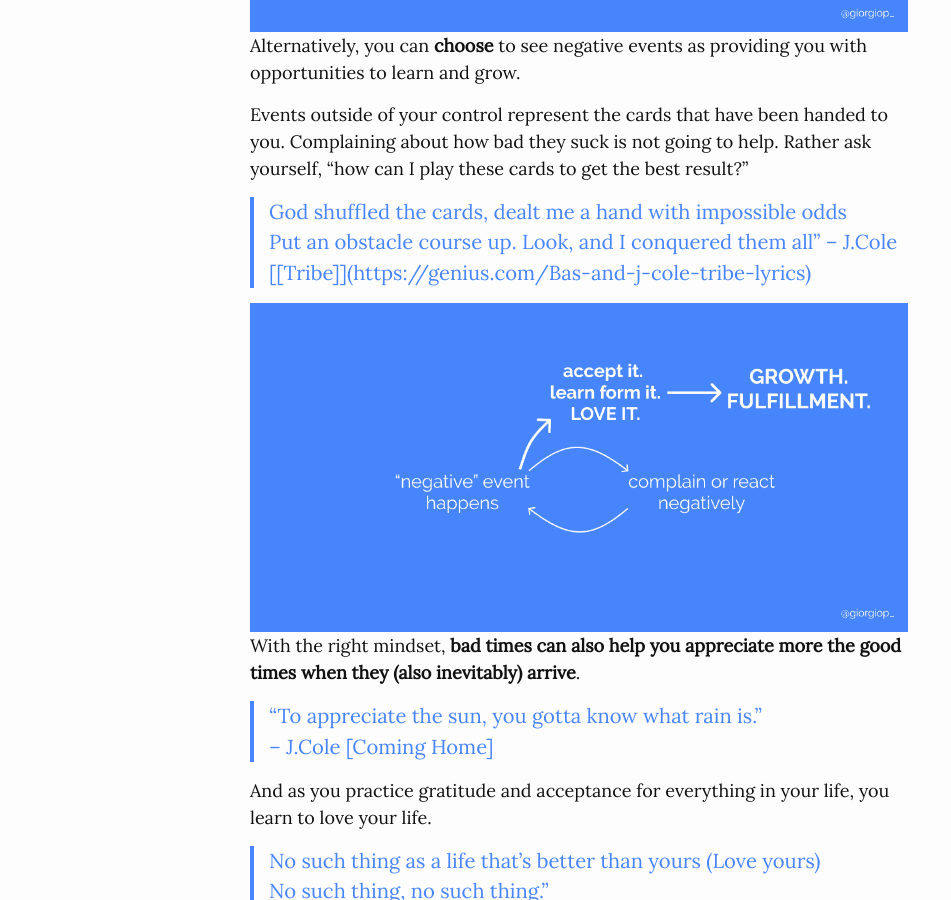
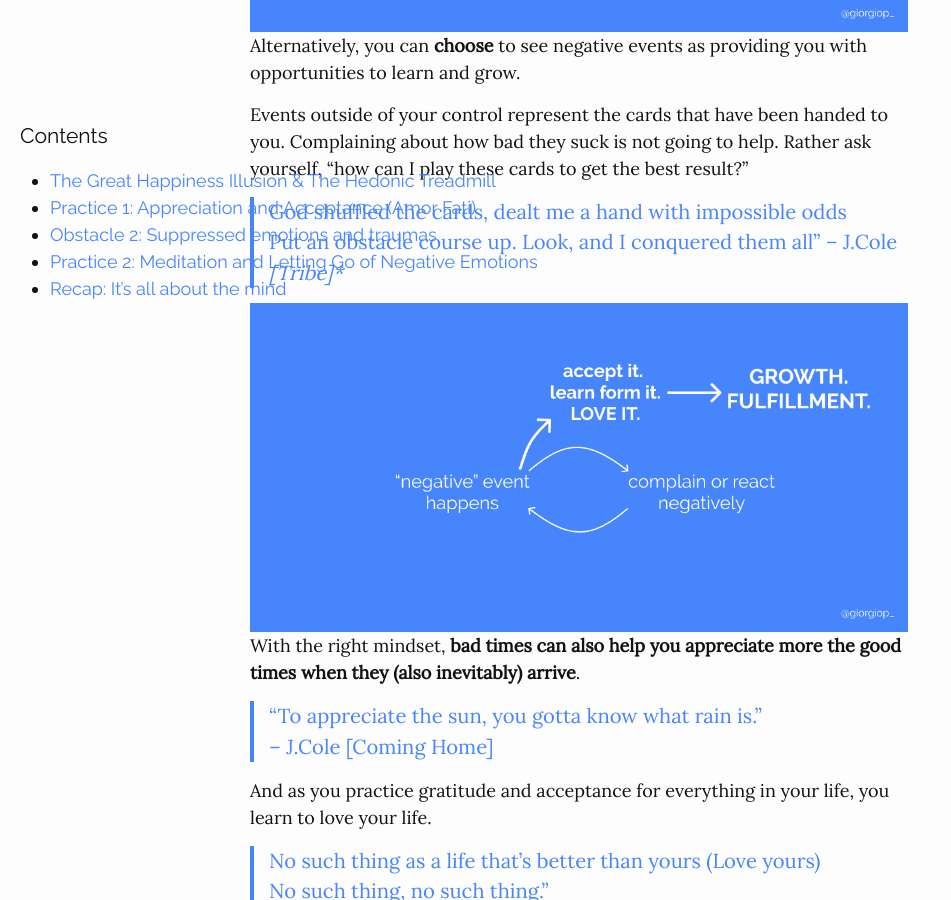
Before and after one commit to giorgiop94/giorgio-blog, a Jekyll site: the page built from _blog/writing/cole.md, in a window 1280 px wide and 900 px high, scrolled down 4034 px. Shown: the whole window, without its empty margins (0-951 px from the left). Built offline with Jekyll 4.4.1, drawn with Linux system fonts in a browser that asks for light colours; the table of contents is made by our own code; some of the changed lines change nothing that is shown; some of the changed text lies outside the part shown.

Commit message:
fix cole post + adjust script for TOC

```diff
--- a/_blog/writing/cole.md
+++ b/_blog/writing/cole.md
@@ -117,7 +117,7 @@ Events outside of your control represent the cards that have been handed to you.
 
 
 > *God shuffled the cards, dealt me a hand with impossible odds\
-> Put an obstacle course up. Look, and I conquered them all”* *– J.Cole* [*[*](https://genius.com/Bas-and-j-cole-tribe-lyrics)*[Tribe]](https://genius.com/Bas-and-j-cole-tribe-lyrics)*
+> Put an obstacle course up. Look, and I conquered them all”* *– J.Cole* [[Tribe]](https://genius.com/Bas-and-j-cole-tribe-lyrics)*
 >
 >
 
@@ -259,7 +259,7 @@ But **meditation is not only a way to deal with negative emotions. I’d say tha
 If you want to hear Cole talk more about meditation, you can check [this interview](https://youtu.be/gsKjJRSmYio?t=257) (minutes 4 to 9), where he discusses how he uses meditation to deal with stressful situations and how he
 wants to make meditation more a part of his life.
 
- ## Recap: It’s all about the mind
+## Recap: It’s all about the mind
 
 
 > “*I know Heaven is a mind state, I’ve been a couple times”*  – J.Cole
@@ -302,6 +302,6 @@ In either case, I’d love to hear your thoughts on it. Feel free to reach out t
 \
 Peace.
 
-  #### Want to share this with a friend?
+Want to share this with a friend?
 
    Share on twitter    Share on facebook    Share on reddit    Share on linkedin    Share on email
--- a/_layouts/post.html
+++ b/_layouts/post.html
@@ -83,7 +83,13 @@ toc: true
   <script>
   document.addEventListener("DOMContentLoaded", function() {
   var toc = document.querySelector('.sidebar');
-      var headers = toc.querySelectorAll('h2, h3, h4');
+  var mainContent = document.querySelector('.main-content');
+
+  // Count all headers (h2, h3, h4) inside the main content
+  var headers = mainContent.querySelectorAll('h2, h3, h4');
+
+  console.log("Number of headers: ", headers.length); // For debugging
+
   if (headers.length < 4) {
     toc.style.display = 'none';
     }
```
Lines whose indentation alone changed are shown as unchanged.
